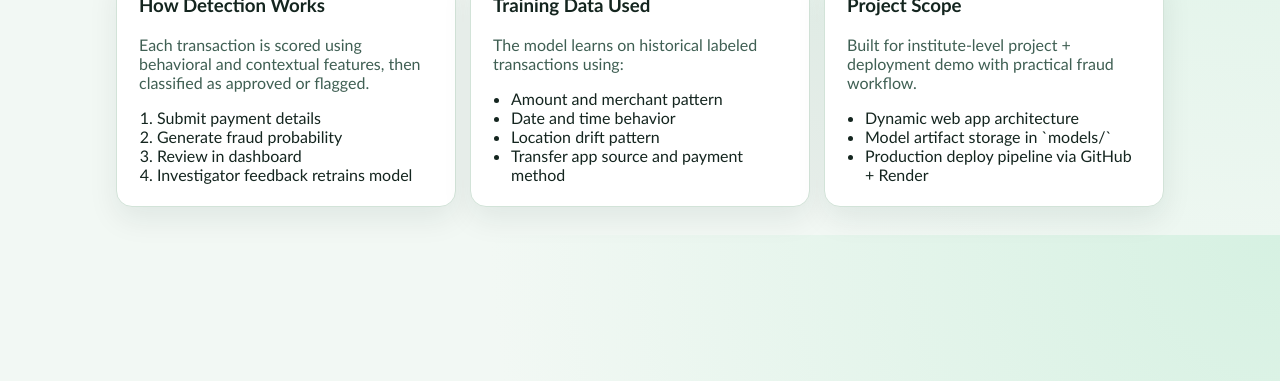
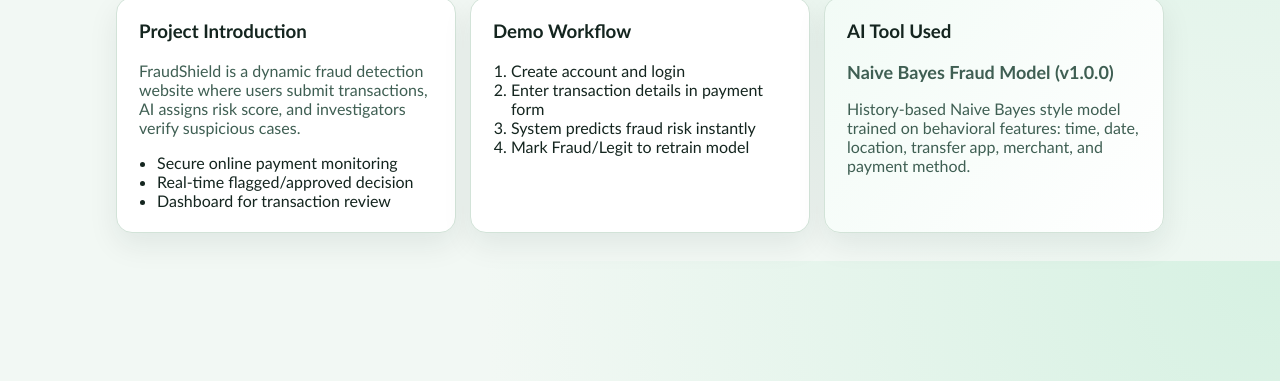
Before and after one commit to himadrichauhan19-code/AI-FRAUD-DETACTION, a Flask app: page / in a window 1280 px wide. Shown: the part 419-800 px from the top of the page. Run offline with Flask 3, Linux system fonts and the light colour scheme.

Commit message:
update all thing

```diff
--- a/app.py
+++ b/app.py
@@ -392,9 +392,11 @@ def normalize_row(row: dict) -> dict:
 
 @app.route("/")
 def index():
-    if session.get("user"):
-        return redirect(url_for("payment"))
-    return render_template("index.html")
+    return render_template(
+        "index.html",
+        model_name=MODEL_NAME,
+        model_version=MODEL_VERSION,
+    )
 
 
 @app.route("/register", methods=["GET", "POST"])
--- a/static/style.css
+++ b/static/style.css
@@ -353,3 +353,34 @@ td {
     flex-direction: column;
   }
 }
+
+.hero-main {
+  align-items: center;
+}
+
+.hero-image-wrap {
+  border: 1px solid var(--border);
+  border-radius: 16px;
+  overflow: hidden;
+  min-height: 320px;
+  background: #0f1f1a;
+}
+
+.hero-image {
+  width: 100%;
+  height: 100%;
+  min-height: 320px;
+  object-fit: cover;
+  display: block;
+}
+
+.ai-card {
+  background: linear-gradient(130deg, #f2fbf6, #ffffff);
+}
+
+.ai-name {
+  margin: 4px 0 10px;
+  font-size: 18px;
+  font-weight: 800;
+  color: #1b6a44;
+}
--- a/templates/index.html
+++ b/templates/index.html
@@ -1,63 +1,70 @@
 {% extends "base.html" %}
 {% block content %}
-<section class="hero">
+<section class="hero hero-main">
   <div class="hero-copy">
-    <p class="eyebrow">AI Fraud Detection Platform</p>
-    <h1>Fraud stop karo before payment settlement.</h1>
+    <p class="eyebrow">AI Fraud Detection In E-Payments</p>
+    <h1>Welcome to FraudShield</h1>
     <p class="hero-sub">
-      Real-time fraud risk engine that learns from transaction history and investigator feedback.
-      Designed for dynamic e-payment systems and live case review.
+      This platform detects suspicious payments in real time by analyzing amount, date-time,
+      location, transfer app, merchant pattern, and payment method behavior.
     </p>
     <div class="actions hero-actions">
+      {% if session.get('user') %}
+      <a class="btn" href="{{ url_for('payment') }}">Start New Transaction</a>
+      <a class="btn ghost" href="{{ url_for('dashboard') }}">Open Dashboard</a>
+      {% else %}
       <a class="btn" href="{{ url_for('register') }}">Get Started</a>
-      <a class="btn ghost" href="{{ url_for('login') }}">Sign In</a>
+      <a class="btn ghost" href="{{ url_for('login') }}">Login</a>
+      {% endif %}
     </div>
     <div class="chip-row">
-      <span class="chip">Live Risk Score</span>
-      <span class="chip">Feedback Training</span>
-      <span class="chip">Time + Location + App Source</span>
+      <span class="chip">Real-Time Risk Score</span>
+      <span class="chip">Feedback Based Learning</span>
+      <span class="chip">Cloud Deploy Ready</span>
     </div>
   </div>
-  <div class="hero-panel">
-    <h3>Core Modules</h3>
-    <ul>
-      <li>User module: registration, login, payment entry</li>
-      <li>Fraud model: Naive Bayes style risk scoring</li>
-      <li>Investigator module: mark fraud / legit feedback</li>
-      <li>Admin-ready cloud deployment on Render</li>
-    </ul>
+
+  <div class="hero-image-wrap">
+    <img
+      class="hero-image"
+      src="https://images.unsplash.com/photo-1563013544-824ae1b704d3?auto=format&fit=crop&w=1200&q=80"
+      alt="Digital payment security overview"
+      loading="lazy"
+    />
   </div>
 </section>
 
 <section class="info-grid">
   <article class="card info-card">
-    <h3>How Detection Works</h3>
-    <p>Each transaction is scored using behavioral and contextual features, then classified as approved or flagged.</p>
+    <h3>Project Introduction</h3>
+    <p>
+      FraudShield is a dynamic fraud detection website where users submit transactions,
+      AI assigns risk score, and investigators verify suspicious cases.
+    </p>
+    <ul>
+      <li>Secure online payment monitoring</li>
+      <li>Real-time flagged/approved decision</li>
+      <li>Dashboard for transaction review</li>
+    </ul>
+  </article>
+
+  <article class="card info-card">
+    <h3>Demo Workflow</h3>
     <ol>
-      <li>Submit payment details</li>
-      <li>Generate fraud probability</li>
-      <li>Review in dashboard</li>
-      <li>Investigator feedback retrains model</li>
+      <li>Create account and login</li>
+      <li>Enter transaction details in payment form</li>
+      <li>System predicts fraud risk instantly</li>
+      <li>Mark Fraud/Legit to retrain model</li>
     </ol>
   </article>
-  <article class="card info-card">
-    <h3>Training Data Used</h3>
-    <p>The model learns on historical labeled transactions using:</p>
-    <ul>
-      <li>Amount and merchant pattern</li>
-      <li>Date and time behavior</li>
-      <li>Location drift pattern</li>
-      <li>Transfer app source and payment method</li>
-    </ul>
-  </article>
-  <article class="card info-card">
-    <h3>Project Scope</h3>
-    <p>Built for institute-level project + deployment demo with practical fraud workflow.</p>
-    <ul>
-      <li>Dynamic web app architecture</li>
-      <li>Model artifact storage in `models/`</li>
-      <li>Production deploy pipeline via GitHub + Render</li>
-    </ul>
+
+  <article class="card info-card ai-card">
+    <h3>AI Tool Used</h3>
+    <p class="ai-name">{{ model_name }} (v{{ model_version }})</p>
+    <p>
+      History-based Naive Bayes style model trained on behavioral features:
+      time, date, location, transfer app, merchant, and payment method.
+    </p>
   </article>
 </section>
 {% endblock %}
```
